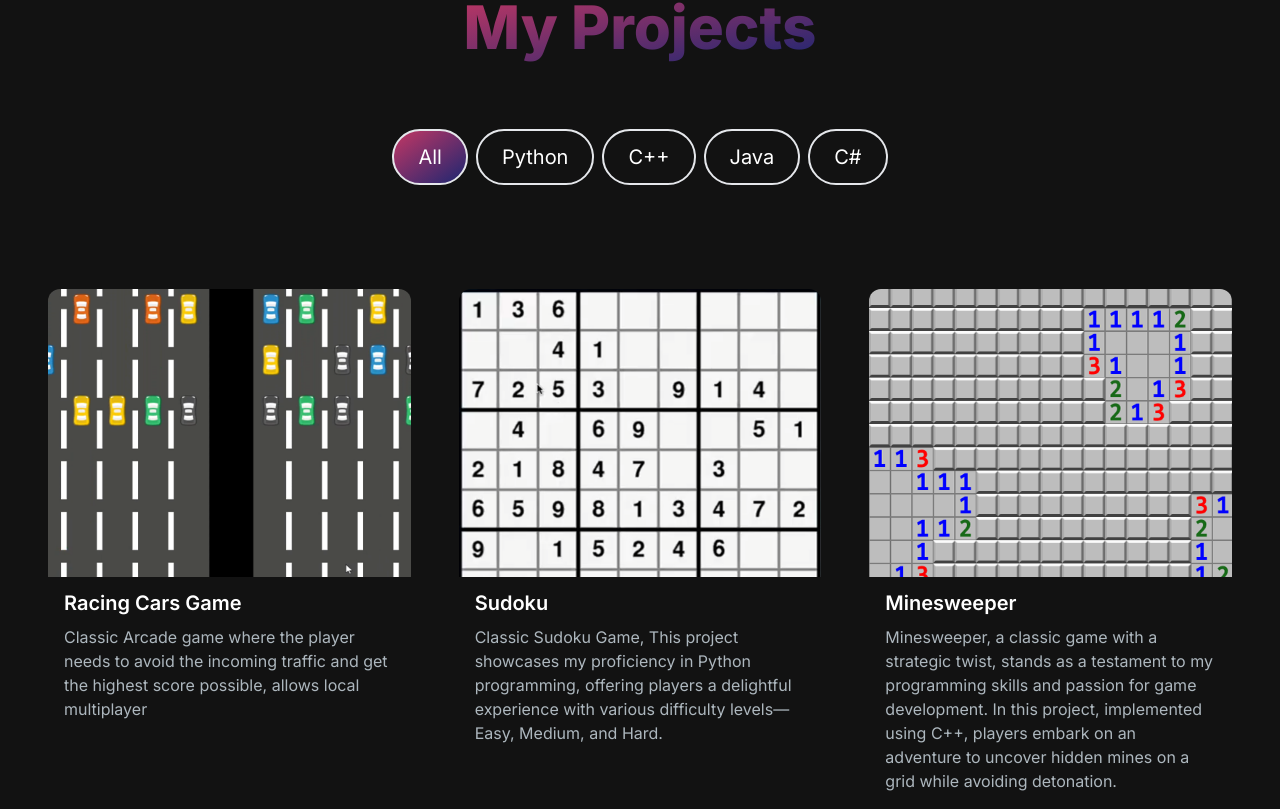
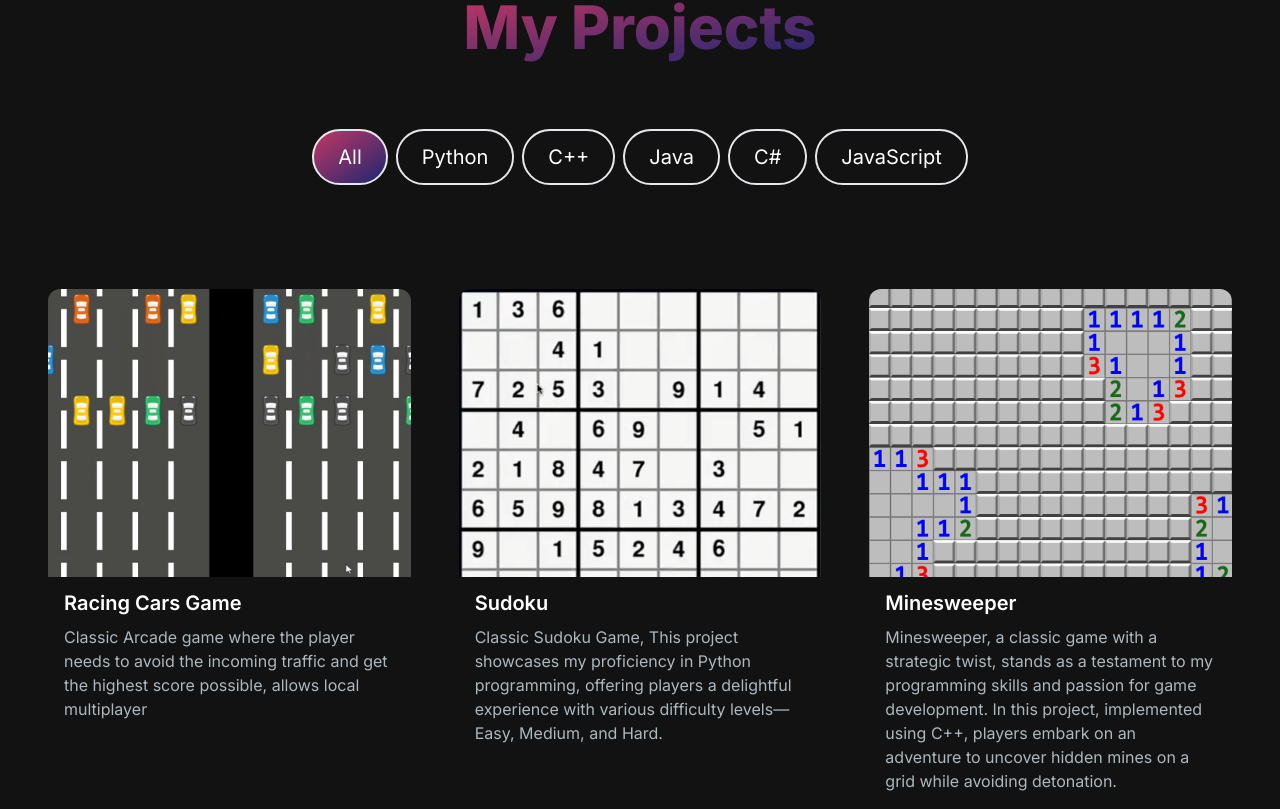
Before and after one commit to KOrtizLedezma/PortfolioWebsite, a Next.js app: page / in a window 1280 px wide. Shown: the part 1371-2180 px from the top of the page. Built offline with nearby package versions, Linux system fonts and the light colour scheme.

Commit message:
Project Added

```diff
--- a/app/Components/ProjectSection.jsx
+++ b/app/Components/ProjectSection.jsx
@@ -46,12 +46,20 @@ const projectsData = [
     gitUrl: "https://github.com/KOrtizLedezma/RandomMailGiftMod",
   },
   {
-    id: 5,
+    id: 6,
     title: "To-Do List App - Desktop Version",
     description: "A simple and efficient To-Do List Manager using C# that allows users to organize their tasks temporarily without the need for permanent storage. This lightweight application provides a user-friendly interface.",
     image: "/Images/Projects/To-Do-List.png",
     tag: ["All", "C#"],
     gitUrl: "https://github.com/KOrtizLedezma/To-Do-List.git",
+  },
+  {
+    id: 7,
+    title: "Portfolio Website",
+    description: "Welcome to the heart of my digital journey - an immersive showcase that unveils the code powering my portfolio website. Dive into the intricacies of web development and witness firsthand the craftsmanship behind the design and functionality of my online presence.",
+    image: "/Images/Projects/PortfolioWebsite.png",
+    tag: ["All", "JavaScript"],
+    gitUrl: "https://github.com/KOrtizLedezma/PortfolioWebsite.git",
   },
 ];
 
@@ -106,6 +114,11 @@ const ProjectsSection = () => {
           name="C#"
           isSelected={tag === "C#"}
         />
+        <ProjectTag
+          onClick={handleTagChange}
+          name="JavaScript"
+          isSelected={tag === "JavaScript"}
+        />
       </div>
       <ul ref={ref} className="grid md:grid-cols-3 gap-8 md:gap-12">
         {filteredProjects.map((project, index) => (
```
Also changed, not shown: public/Images/Projects/PortfolioWebsite.png (added).
